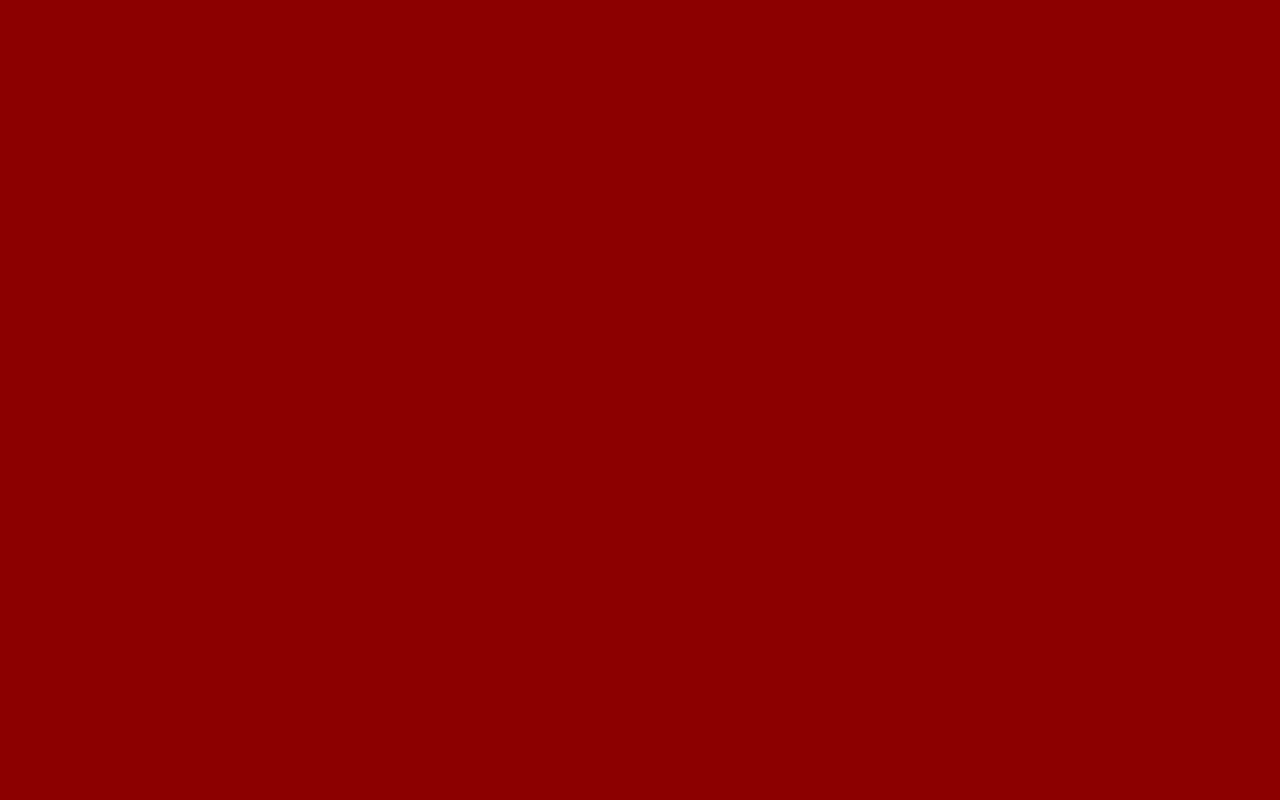
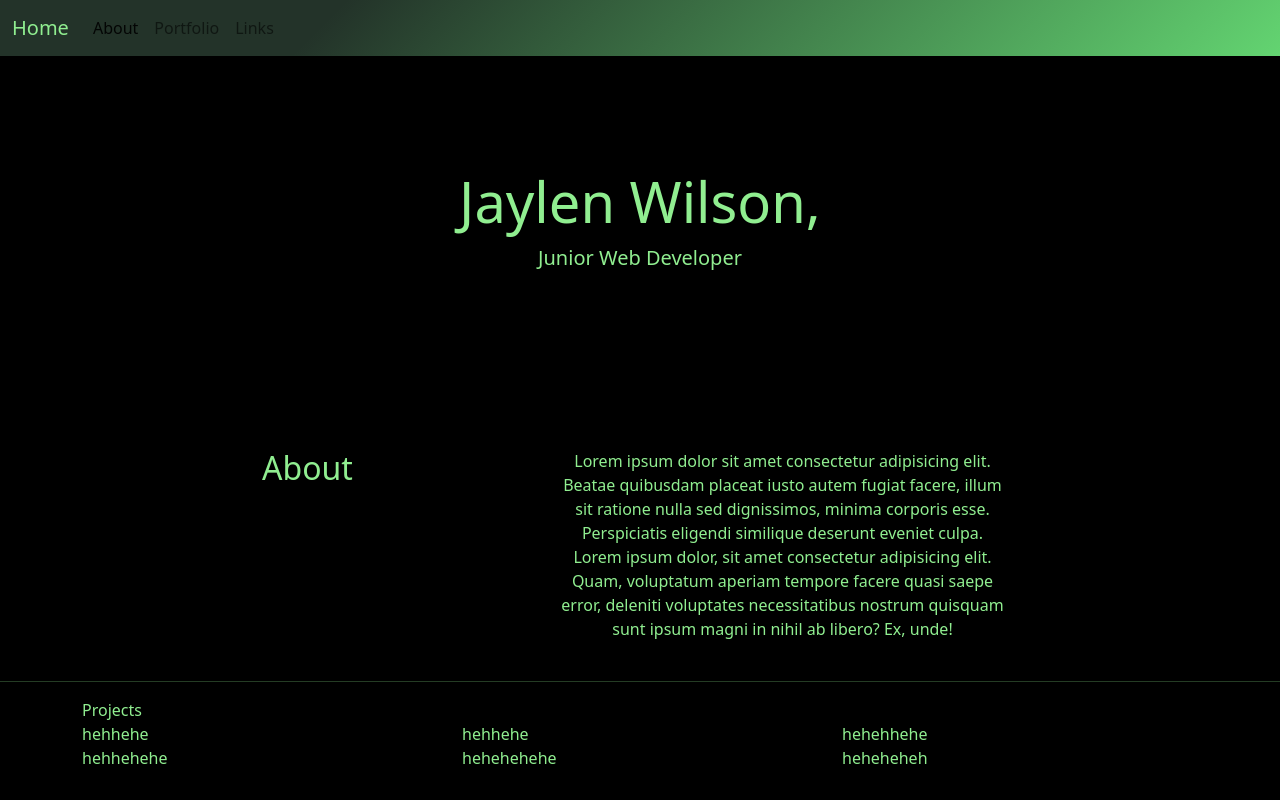
Before and after one commit to Jaylenwilson/Portfolio, a plain HTML site: page index.html in a window 1280 px wide. Drawn offline with nearby package versions, Linux system fonts and the light colour scheme.

Commit message:
first commit

```diff
--- a/index.html
+++ b/index.html
@@ -5,12 +5,103 @@
     <meta charset="UTF-8">
     <meta http-equiv="X-UA-Compatible" content="IE=edge">
     <meta name="viewport" content="width=device-width, initial-scale=1.0">
-    <title>Document</title>
+    <title>Jaylen Wilon's Portfolio</title>
+
+    <link href="https://cdn.jsdelivr.net/npm/bootstrap@5.1.0/dist/css/bootstrap.min.css" rel="stylesheet"
+        integrity="sha384-KyZXEAg3QhqLMpG8r+8fhAXLRk2vvoC2f3B09zVXn8CA5QIVfZOJ3BCsw2P0p/We" crossorigin="anonymous">
     <link rel="stylesheet" href="style.css">
 </head>
 
 <body>
+    <nav class="navbar navbar-expand-lg navbar-light bg-light">
+        <div class="container-fluid">
+            <a style="text-shadow: lightgreen;" class="navbar-brand" href="#">Home</a>
+            <button class="navbar-toggler" type="button" data-bs-toggle="collapse" data-bs-target="#navbarNav"
+                aria-controls="navbarNav" aria-expanded="false" aria-label="Toggle navigation">
+                <span class="navbar-toggler-icon"></span>
+            </button>
+            <div class="collapse navbar-collapse" id="navbarNav">
+                <ul class="navbar-nav">
+                    <li class="nav-item">
+                        <a class="nav-link active" aria-current="page" href="#">About</a>
+                    </li>
+                    <li class="nav-item">
+                        <a class="nav-link" href="#">Portfolio</a>
+                    </li>
+                    <li class="nav-item">
+                        <a class="nav-link" href="#">Links</a>
+                    </li>
 
+                </ul>
+            </div>
+        </div>
+    </nav>
+    <header>
+        <div class="jumbotron jumbotron-fluid text-center">
+            <div class="container">
+                <h1 class="display-4">Jaylen Wilson,</h1>
+                <p class="lead">Junior Web Developer</p>
+            </div>
+        </div>
+    </header>
+    <!-- projects page -->
+    <!-- contacts section -->
+    <div class="d-grid gap-3 text-center">
+        <div class="container" id="about">
+            <div class="row">
+                <div class="col-lg-5" style="font-size: large;">
+                    <h2>About</h2>
+                </div>
+                <div class="col-md-5">
+                    Lorem ipsum dolor sit amet consectetur adipisicing elit. Beatae quibusdam placeat iusto autem fugiat
+                    facere, illum sit ratione nulla sed dignissimos, minima corporis esse. Perspiciatis eligendi
+                    similique
+                    deserunt eveniet culpa. Lorem ipsum dolor, sit amet consectetur adipisicing elit. Quam, voluptatum
+                    aperiam tempore facere quasi saepe error, deleniti voluptates necessitatibus nostrum quisquam sunt
+                    ipsum
+                    magni in nihil ab libero? Ex, unde!
+                </div>
+            </div>
+        </div>
+    </div>
+
+    <br>
+    <hr>
+
+    <div class="container">
+        <div class="row">
+            <div class="col-lg-8">
+                Projects
+            </div>
+        </div>
+        <div class="row">
+            <div class="col-lg-4">
+                hehhehe
+            </div>
+            <div class="col-lg-4">
+                hehhehe
+            </div>
+            <div class="col-lg-4">
+                hehehhehe
+            </div>
+        </div>
+        <div class="row">
+            <div class="col-lg-4">
+                hehhehehe
+            </div>
+            <div class="col-lg-4">
+                hehehehehe
+            </div>
+            <div class="col-lg-4">
+                heheheheh
+            </div>
+        </div>
+    </div>
+
+
+    <script src="https://cdn.jsdelivr.net/npm/bootstrap@5.1.0/dist/js/bootstrap.bundle.min.js"
+        integrity="sha384-U1DAWAznBHeqEIlVSCgzq+c9gqGAJn5c/t99JyeKa9xxaYpSvHU5awsuZVVFIhvj"
+        crossorigin="anonymous"></script>
 </body>
 
 </html>
--- a/style.css
+++ b/style.css
@@ -1,3 +1,34 @@
-html{
-    background-color: darkred;
+body{
+    background-color: black;
+    color: lightgreen;
 }
+
+nav{
+
+background-image: linear-gradient(315deg, #63d471 0%, #233329 74%);
+
+
+}
+
+
+
+.navbar-light .navbar-brand {
+    color: lightgreen !important;
+    text-shadow: blue !important;
+}
+nav{
+    text-shadow: lightgreen;
+    text-align: right;
+}
+
+h1{
+    margin-top: 7rem;
+    text-shadow: #233329;
+}
+
+#about{
+    margin-top: 10rem;
+}
+ /* .container, h2{
+font-size: 50px ;
+ } */
```
